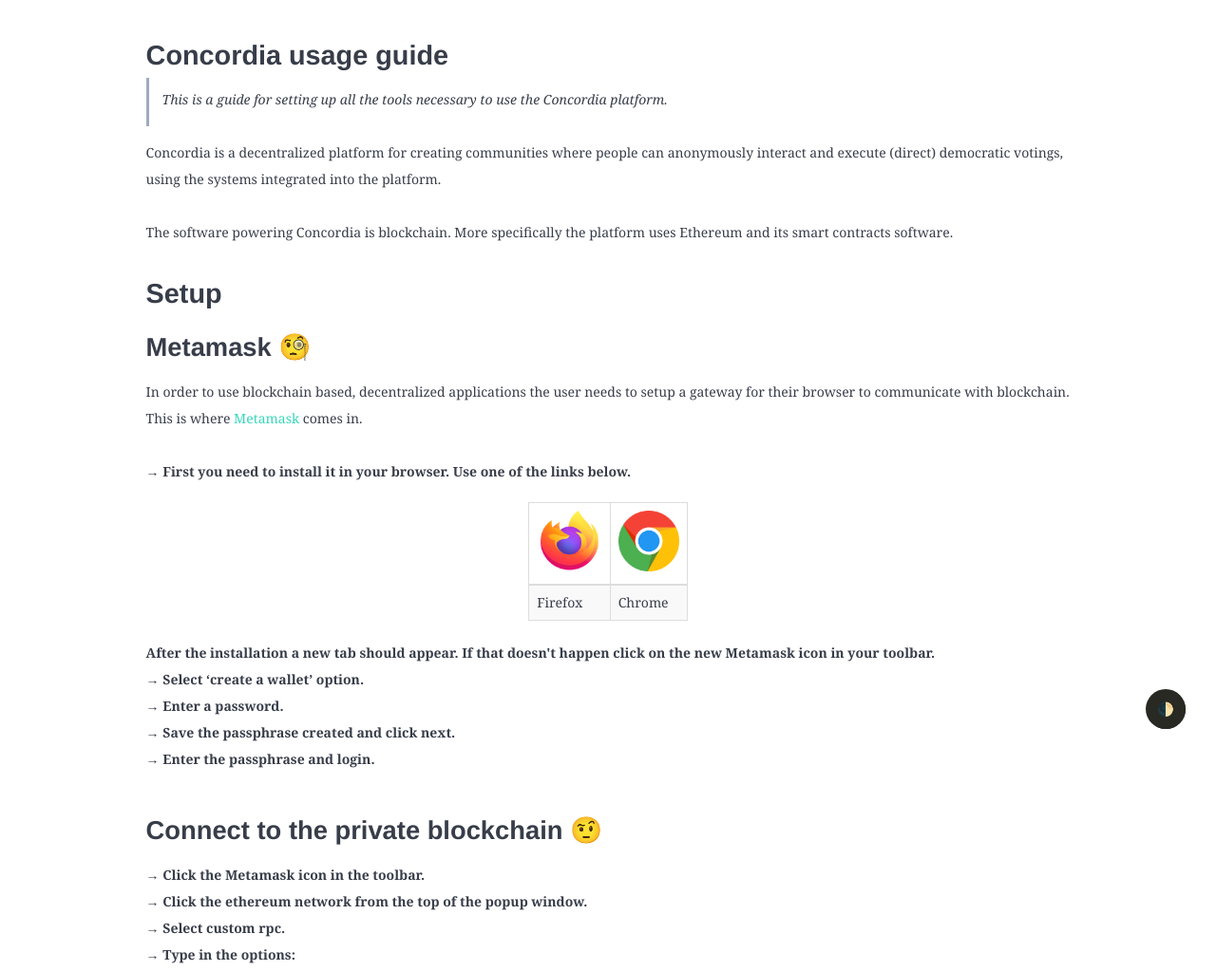
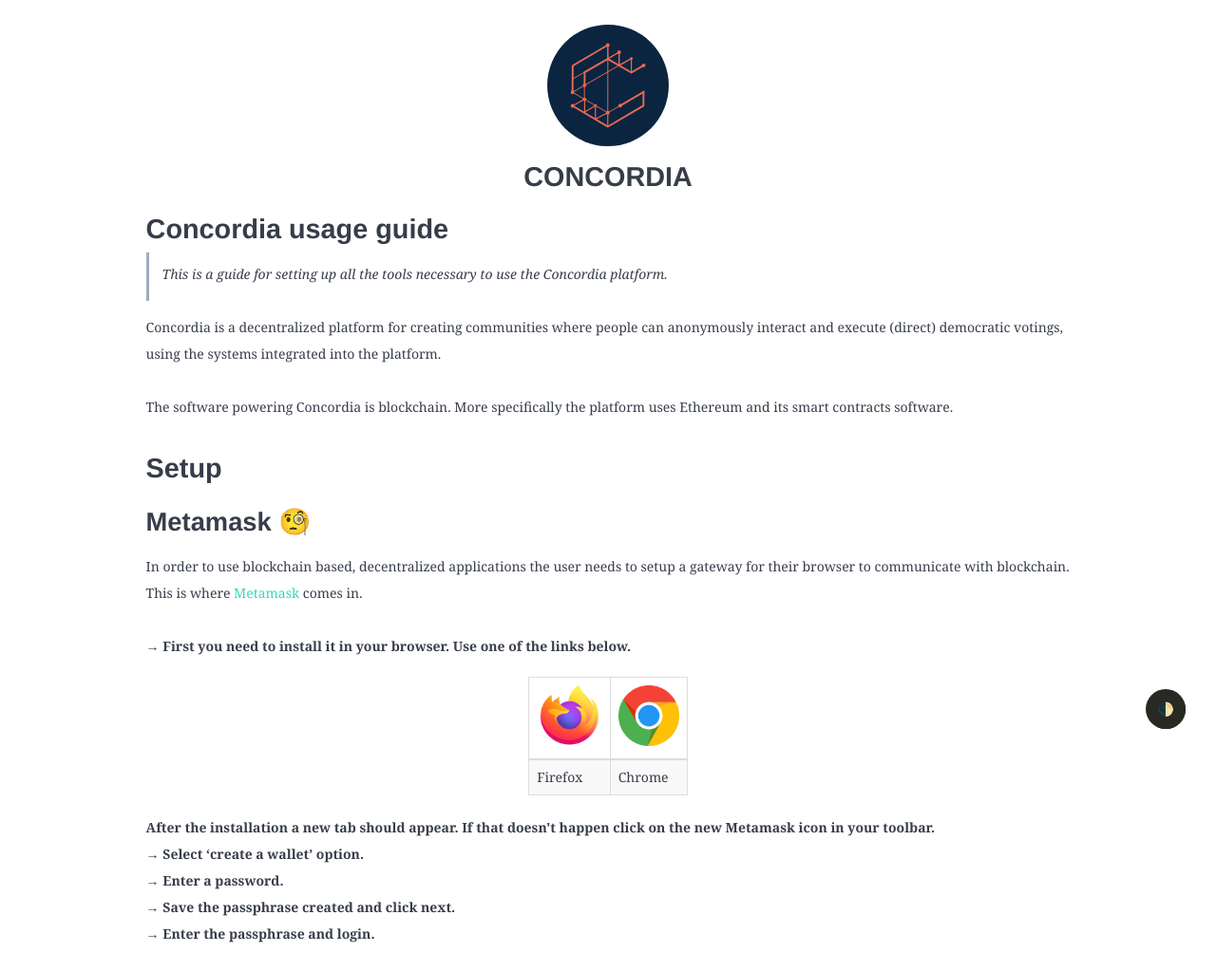
Before and after one commit to ECEntrics/concordia-guide, a plain HTML site: page src/index.html in a window 1280 px wide. Shown: the top 1023 px of the page at 95% size. Drawn offline with nearby package versions, Linux system fonts and the light colour scheme.

Commit message:
refactor: add concordia logo and title

```diff
--- a/src/index.html
+++ b/src/index.html
@@ -8,6 +8,10 @@
 	<script src="darkMode.js"></script>
 </head>
 <body id="preview">
+	<div id="logo" style="display: flex; flex-flow: column; justify-content: center">
+		<img style="height: 128px; display: block" src="assets/app_logo_circle.svg" alt="Concordia">
+		<h1 style="text-align: center; font-weight: bold">CONCORDIA</h1>
+	</div>
 	<!-- Header "Concordia usage guide" -->
 	<h1 class="code-line" data-line-start=0 data-line-end=1 >
 		<a id="Concordia_usage_guide_0"></a>
```
Also changed, not shown: src/assets/app_logo_circle.svg (added), 2 other files.
